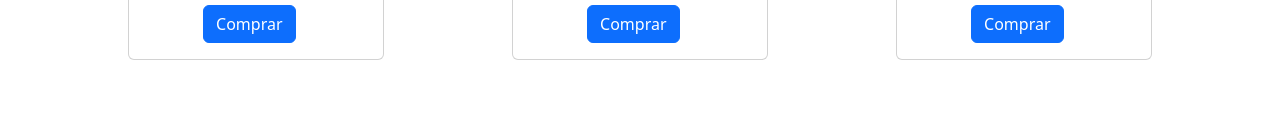
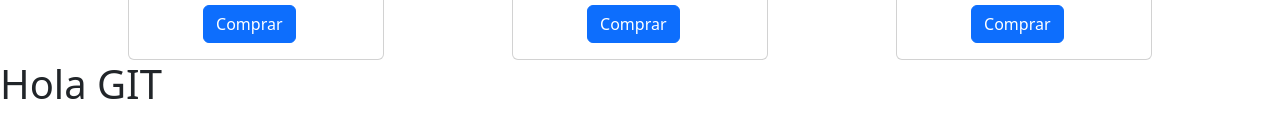
Before and after one commit to malenasandoval/e-commerce_sandoval_malena, a plain HTML site: page index.html in a window 1280 px wide. Shown: the part 355-492 px from the top of the page. Drawn offline with nearby package versions, Linux system fonts and the light colour scheme.

Commit message:
tittle HOLA GIT

```diff
--- a/index.html
+++ b/index.html
@@ -80,6 +80,8 @@
         </div>
     </div>
 
+    <h1>Hola GIT</h1>
+
 </body>
 
 </html>
```
